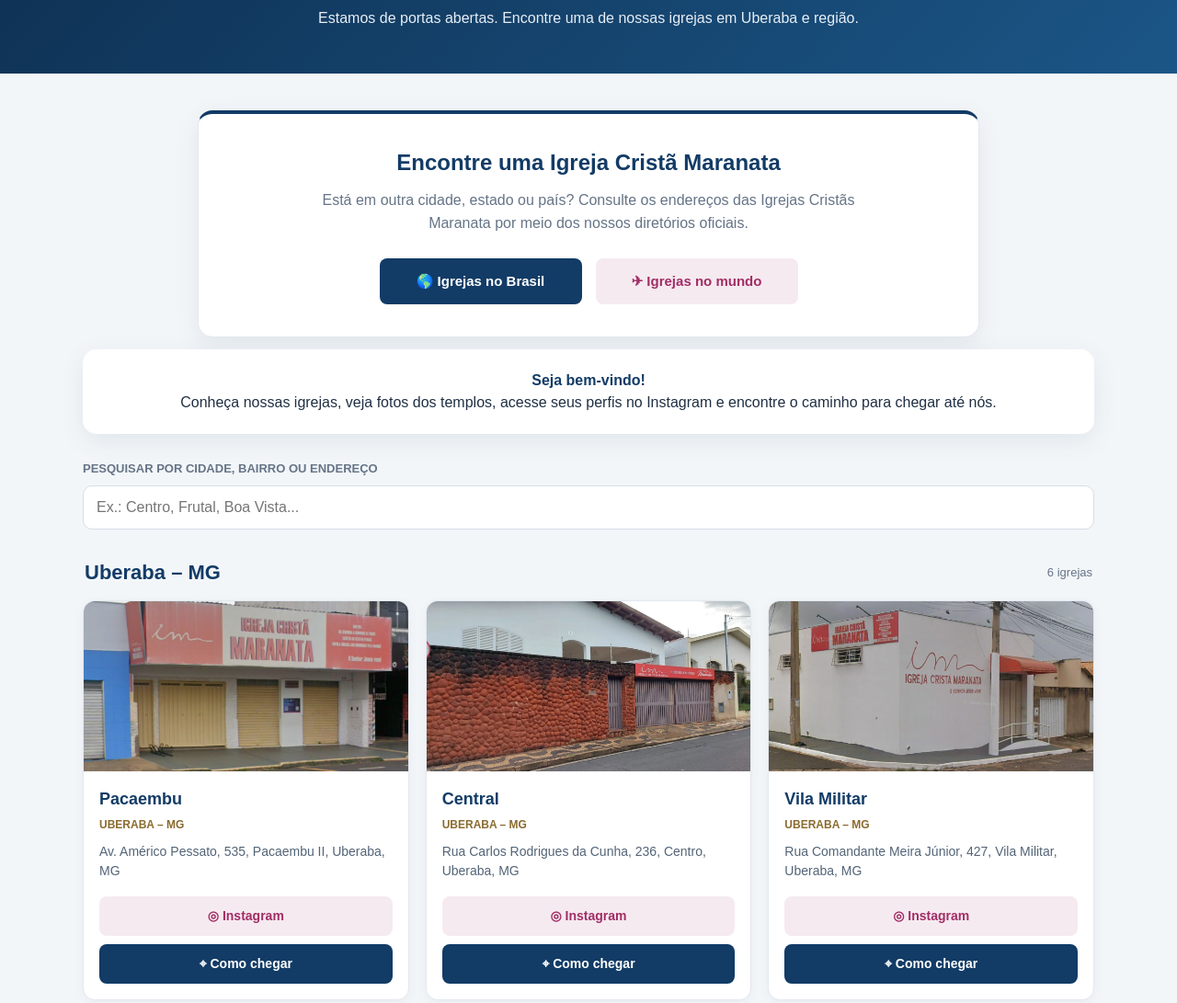
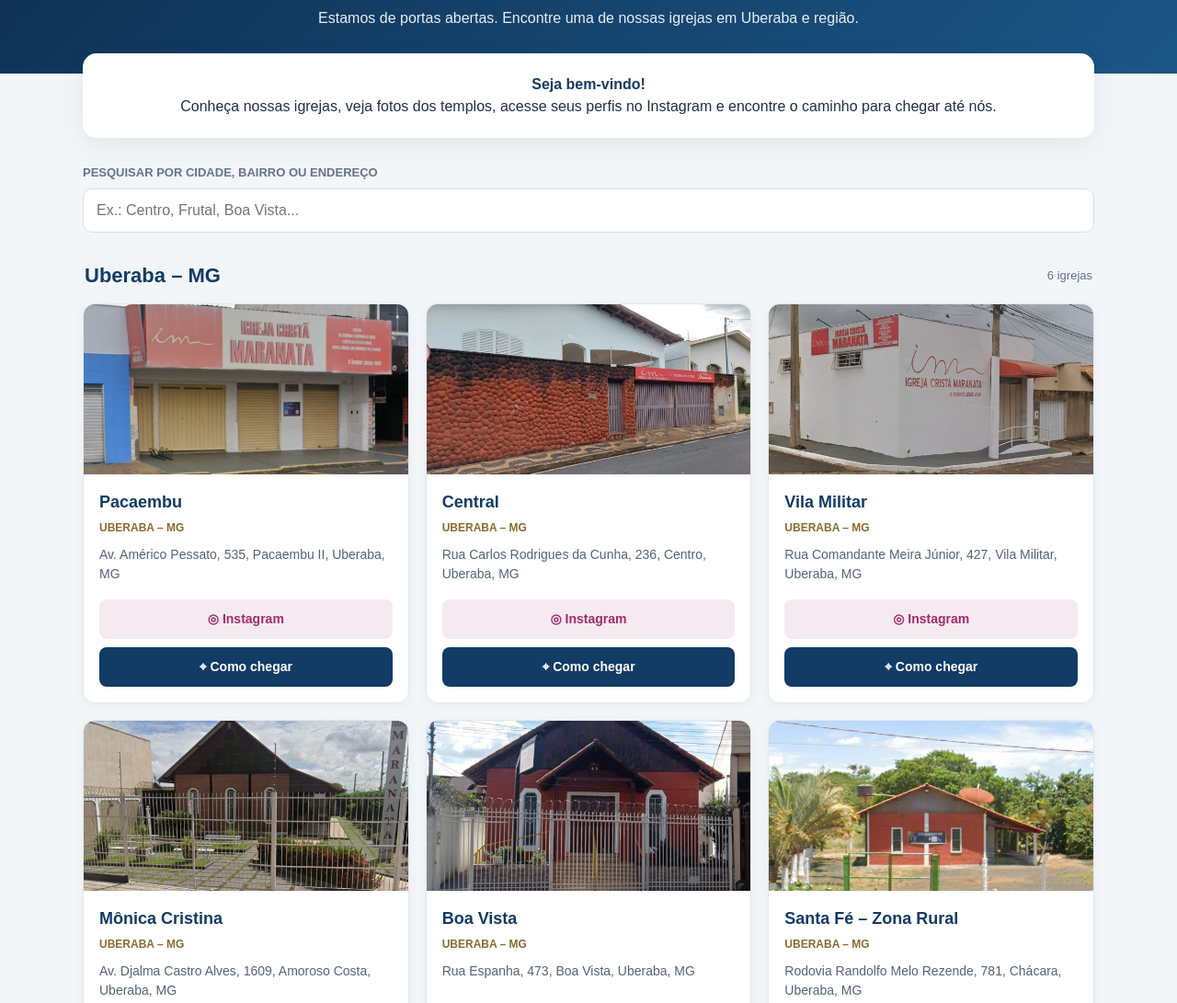
Before and after one commit to leoklyvert/maranata, a plain HTML site: page index.html in a window 1280 px wide. Shown: the part 1080-2171 px from the top of the page at 92% size. Drawn offline with Linux system fonts and the light colour scheme.

Commit message:
Revise church consultation section in index.html
Updated the church consultation section with new links and improved text.

```diff
--- a/index.html
+++ b/index.html
@@ -442,40 +442,7 @@ footer strong {
 
     <p>Estamos de portas abertas. Encontre uma de nossas igrejas em Uberaba e região.</p>
 </header>
-<!-- CONSULTA DE IGREJAS -->
-<section class="consulta-mundial">
 
-    <h2>Encontre uma Igreja Cristã Maranata</h2>
-
-    <p>
-        Está em outra cidade, estado ou país?
-        Consulte os endereços das Igrejas Cristãs Maranata
-        por meio dos nossos diretórios oficiais.
-    </p>
-
-    <div class="consulta-opcoes">
-
-        <a
-            class="botao map"
-            href="https://consulta-publica-igrejas.presbiterio.org.br/"
-            target="_blank"
-            rel="noopener noreferrer"
-        >
-            🌎 Igrejas no Brasil
-        </a>
-
-        <a
-            class="botao instagram"
-            href="https://www.igrejacristamaranata.org.br/enderecos-no-exterior/"
-            target="_blank"
-            rel="noopener noreferrer"
-        >
-            ✈ Igrejas no mundo
-        </a>
-
-    </div>
-
-</section>
 <main>
 
     <section class="intro">
@@ -517,16 +484,18 @@ footer strong {
     <div class="empty" id="empty">
         Nenhuma igreja encontrada. Tente outro termo.
     </div>
-<!-- BUSCA DE IGREJAS NO MUNDO -->
+<!-- CONSULTA DE IGREJAS -->
 <section class="consulta-mundial">
 
     <h2>Encontre uma Igreja Cristã Maranata</h2>
 
     <p>
         Está em outra cidade, estado ou país?
-        Acesse o sistema oficial e encontre uma Igreja Cristã Maranata
-        perto de você.
+        Consulte os endereços das Igrejas Cristãs Maranata
+        por meio dos nossos diretórios oficiais.
     </p>
+
+    <div class="consulta-opcoes">
 
         <a
             class="botao map"
@@ -534,8 +503,19 @@ footer strong {
             target="_blank"
             rel="noopener noreferrer"
         >
-        🌎 Buscar igrejas pelo mundo
+            🌎 Igrejas no Brasil
         </a>
+
+        <a
+            class="botao instagram"
+            href="https://www.igrejacristamaranata.org.br/enderecos-no-exterior/"
+            target="_blank"
+            rel="noopener noreferrer"
+        >
+            ✈ Igrejas no mundo
+        </a>
+
+    </div>
 
 </section>
 </main>
```
Lines whose indentation alone changed are shown as unchanged.
